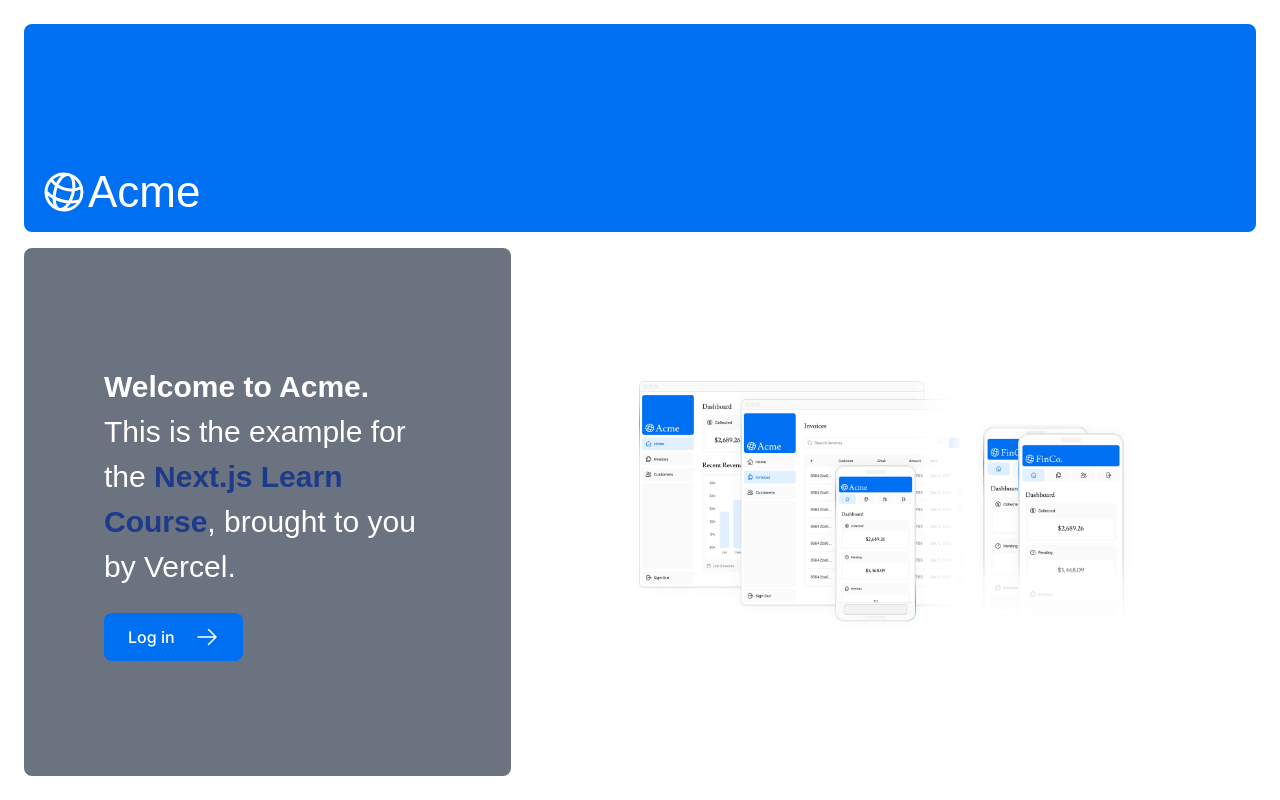
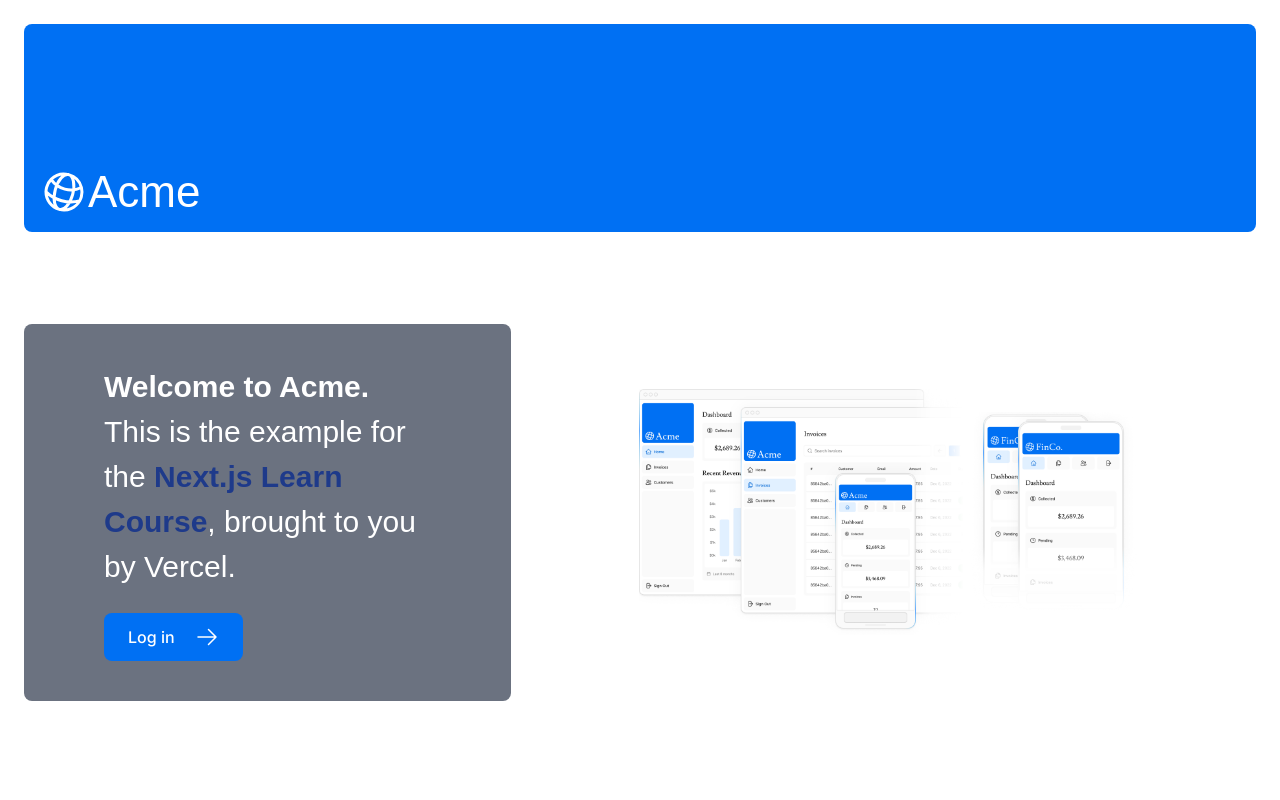
Before and after one commit to heuristic-machina/nextjs_dashboard, a Next.js app: page / in a window 1280 px wide. Built offline with nearby package versions, Linux system fonts and the light colour scheme; a web font is replaced by a local one.

Commit message:
element placement

```diff
--- a/app/page.tsx
+++ b/app/page.tsx
@@ -5,16 +5,14 @@ import { ArrowRightIcon } from '@heroicons/react/24/outline';
 import Link from 'next/link';
 import Image from 'next/image';
 
-
 export default function Page() {
   return (
     <main className="flex dark:bg-slate-800 min-h-screen flex-col p-6">
       <div className="flex h-20 shrink-0 items-end rounded-lg bg-blue-500 p-4 md:h-52">
         <AcmeLogo />
       </div>
-      <div className="mt-4 flex grow flex-col gap-4 md:flex-row">
-        <div className="flex flex-col justify-center bg-gray-500 gap-6 rounded-lg px-6 py-10 md:w-2/5 md:px-20">
-
+      <div className="mt-4 flex grow items-center flex-col gap-4 md:flex-row">
+        <div className="flex flex-col bg-gray-500 gap-6 rounded-lg px-6 py-10 md:w-2/5 md:px-20">
           <p className={`${lusitana.className} text-xl text-white md:text-3xl md:leading-normal`}>
             <strong>Welcome to Acme.</strong> This is the example for the{' '}
             <a href="https://nextjs.org/learn/" className="text-blue-900">
@@ -29,8 +27,8 @@ export default function Page() {
             <span>Log in</span> <ArrowRightIcon className="w-5 md:w-6" />
           </Link>
         </div>
-        <div className="flex items-center justify-center p-6 md:w-3/5 md:px-28 md:py-12">
-          <div className='pt-8 pb-12'>
+        <div className="flex items-center p-6 md:w-3/5 md:px-28 md:py-12">
+          <div className='py-12'>
           {/* Add Hero Images Here */}
           <Image src="/hero-desktop.png"
           width={1000}
@@ -38,7 +36,7 @@ export default function Page() {
           className="hidden md:block"
           alt="Screenshots of the dashboard project showing desktop version"
           /></div>
-          <div className='pt-6 pb-6"'>
+          <div className='py-8"'>
           <Image src="/hero-mobile.png"
           width={560}
           height={620}
```
